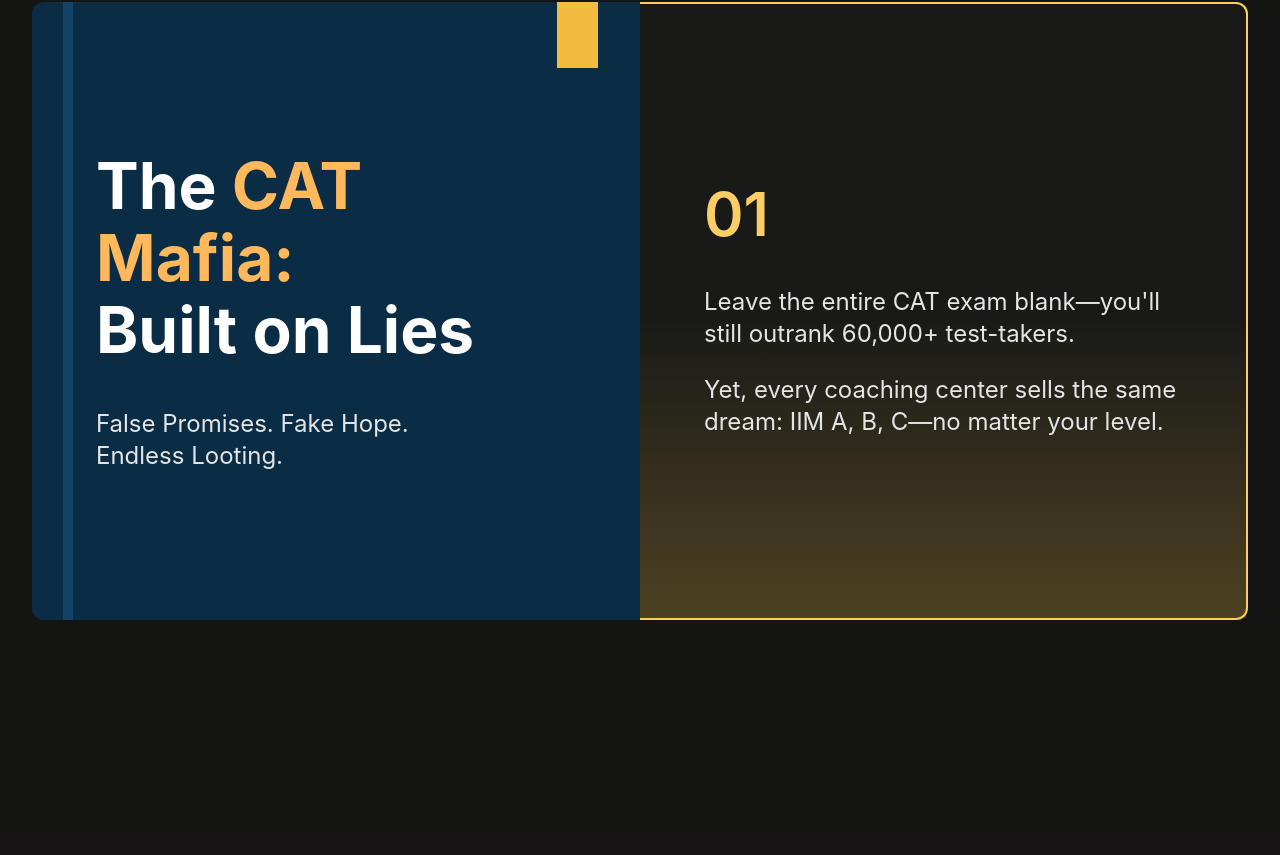
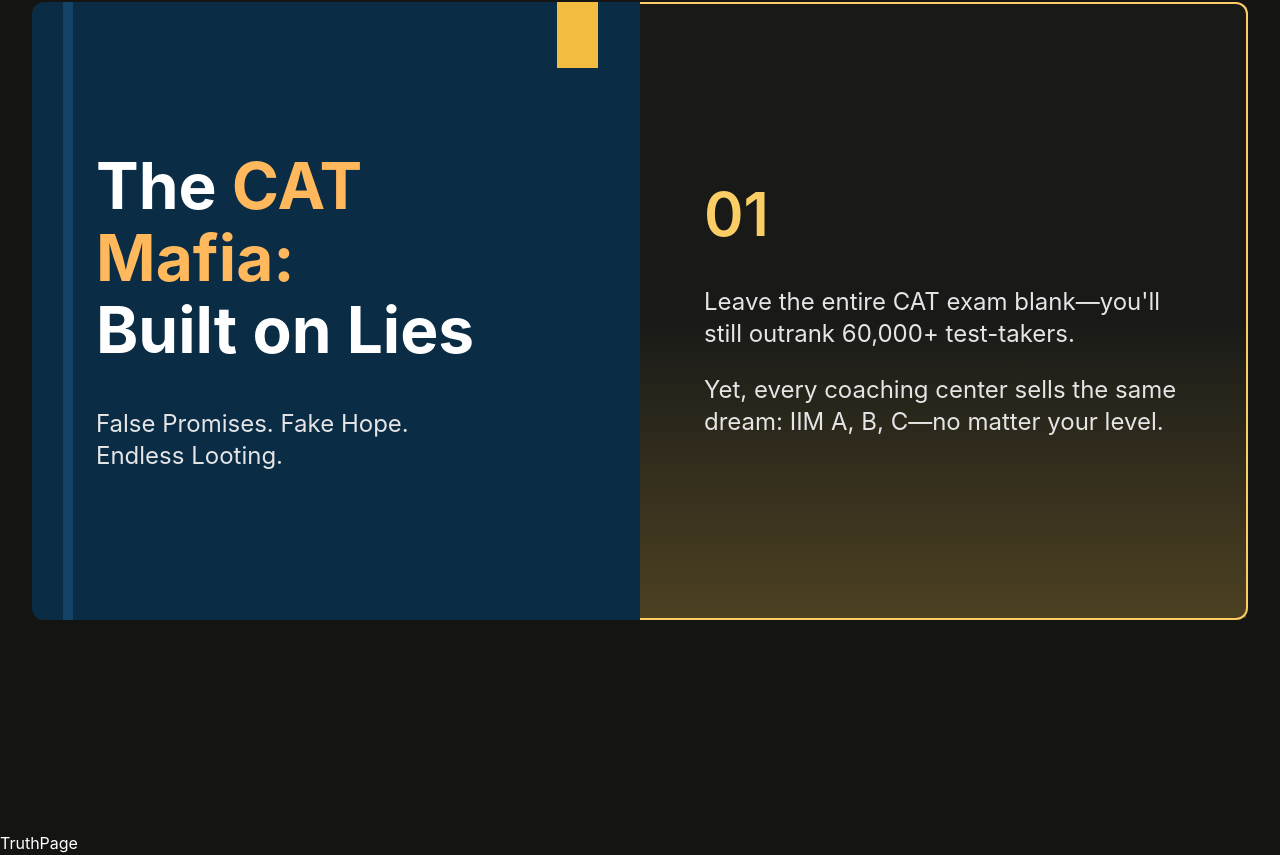
Before and after one commit to srishtiahuja26/mission-abc, a Next.js app: page / in a window 1280 px wide. Shown: the part 1413-2268 px from the top of the page. Before the commit the page ends 2244 px from the top, so only its background shows below. Built offline with nearby package versions, Linux system fonts and the light colour scheme; a web font is replaced by a local one.

Commit message:
create Truth page

```diff
--- a/app/page.tsx
+++ b/app/page.tsx
@@ -2,6 +2,7 @@
 
 import MafiaCard from "@/components/shared/MafiaCard";
 import Start from "@/components/shared/Start";
+import TruthPage from "@/components/shared/TruthPage";
 
 
 export default function Home() {
@@ -10,7 +11,7 @@
       <Start />
 
       <MafiaCard />
-
+      <TruthPage  />
     </div>
   );
 }
--- /dev/null
+++ b/components/shared/TruthPage.tsx
@@ -0,0 +1,8 @@
+const TruthPage = () => {
+    return (
+        <div>
+            <h1>TruthPage</h1>
+        </div>
+    );
+}
+export default TruthPage;
```
